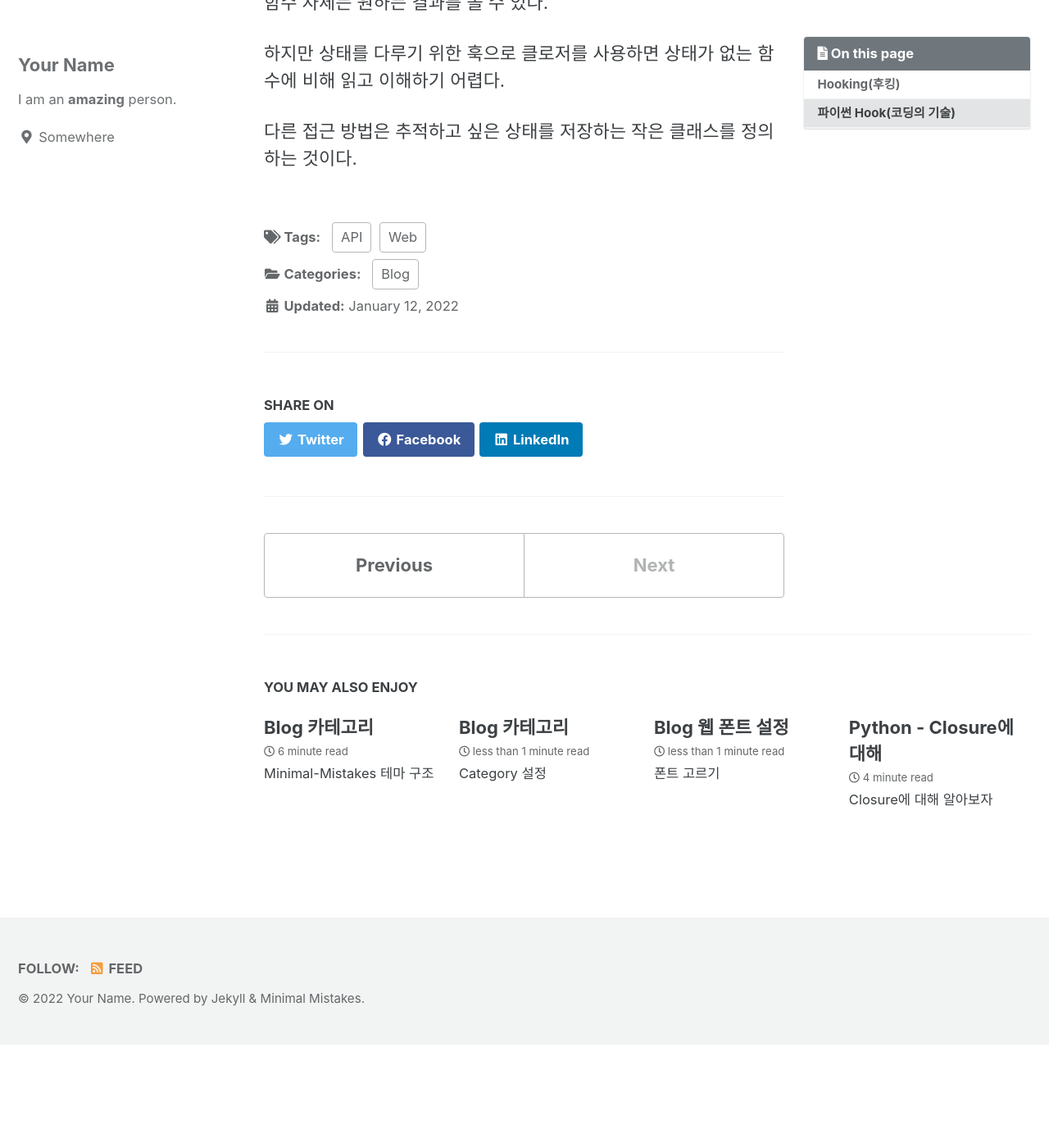
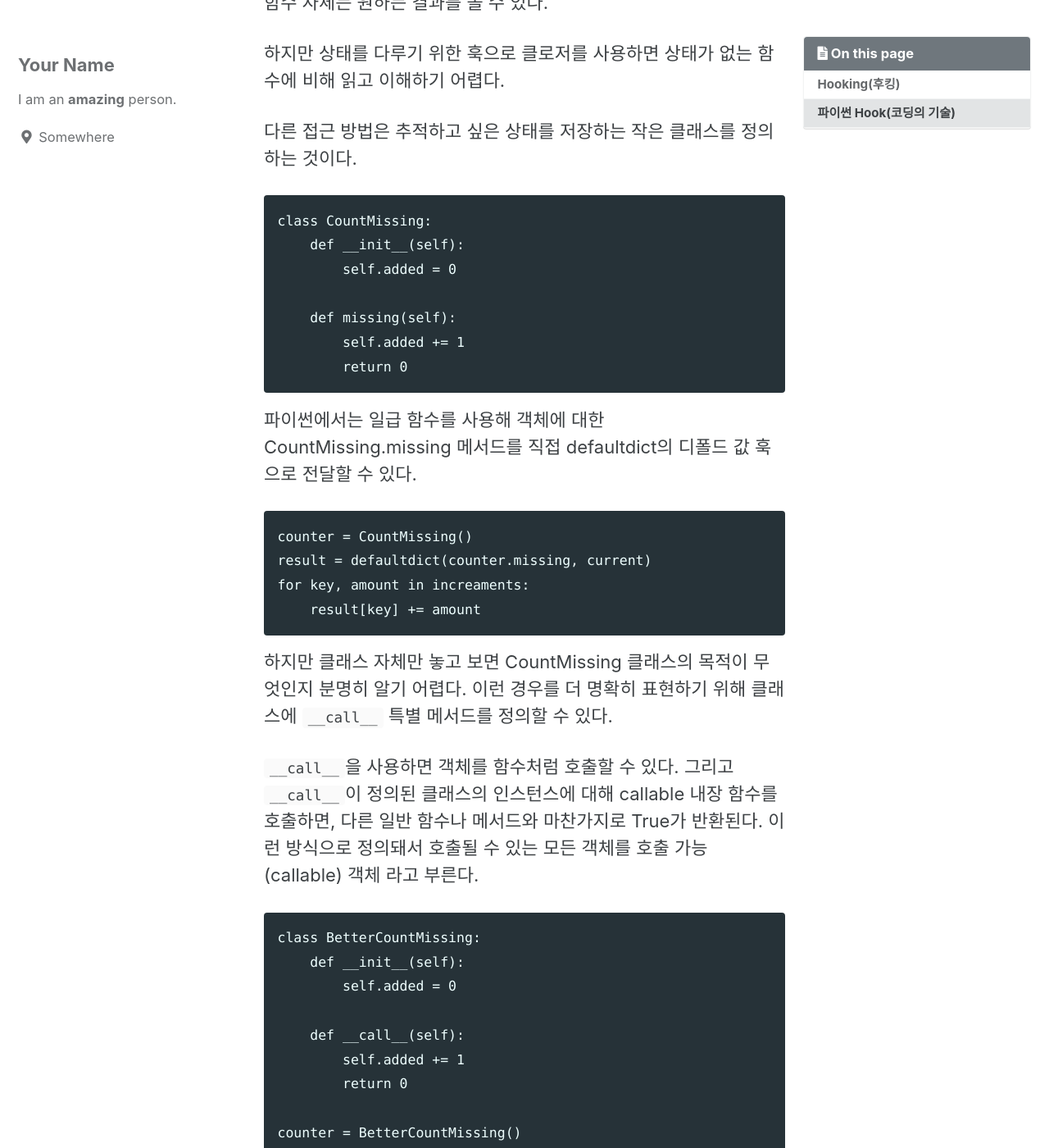
Before and after one commit to jongkyuu/jongkyuu.github.io, a Jekyll site: the page built from _posts/2022-01-12-API_Hook.md, in a window 1280 px wide and 1400 px high, scrolled down 2739 px. Shown: the whole window at 82% size. Built offline with Jekyll 4.4.1, drawn with Linux system fonts in a browser that asks for light colours; cached includes are drawn as plain includes; before the commit the page ends 4013 px from its top, so only the background shows below that; some of the changed text lies outside the part shown.

Commit message:
Python API Hook 수정

````diff
--- a/_posts/2022-01-12-API_Hook.md
+++ b/_posts/2022-01-12-API_Hook.md
@@ -88,3 +88,50 @@ defaultdict는 missing 훅이 상태를 관리한다는 점을 알지 못하지
 하지만 상태를 다루기 위한 훅으로 클로저를 사용하면 상태가 없는 함수에 비해 읽고 이해하기 어렵다.
 
 다른 접근 방법은 추적하고 싶은 상태를 저장하는 작은 클래스를 정의하는 것이다.
+
+```
+class CountMissing:
+    def __init__(self):
+        self.added = 0
+
+    def missing(self):
+        self.added += 1
+        return 0
+```
+
+파이썬에서는 일급 함수를 사용해 객체에 대한 CountMissing.missing 메서드를 직접 defaultdict의 디폴드 값 훅으로 전달할 수 있다.
+
+```
+counter = CountMissing()
+result = defaultdict(counter.missing, current)
+for key, amount in increaments:
+    result[key] += amount
+```
+
+하지만 클래스 자체만 놓고 보면 CountMissing 클래스의 목적이 무엇인지 분명히 알기 어렵다. 이런 경우를 더 명확히 표현하기 위해 클래스에 `__call__` 특별 메서드를 정의할 수 있다.
+
+`__call__`을 사용하면 객체를 함수처럼 호출할 수 있다. 그리고 `__call__`이 정의된 클래스의 인스턴스에 대해 callable 내장 함수를 호출하면, 다른 일반 함수나 메서드와 마찬가지로 True가 반환된다. 이런 방식으로 정의돼서 호출될 수 있는 모든 객체를 호출 가능(callable) 객체 라고 부른다.
+
+```
+class BetterCountMissing:
+    def __init__(self):
+        self.added = 0
+
+    def __call__(self):
+        self.added += 1
+        return 0
+
+counter = BetterCountMissing()
+assert counter() == 0
+assert callable(counter)
+```
+
+```
+result = defaultdict(counter, current)   # __call__에 의존
+for key, amount int increaments:
+    result[key] += amount
+
+assert counter.added == 2
+```
+
+`__call__` 메서드는 (API 훅처럼) 함수가 인자로 쓰일 수 있는 부분에 이 클래스의 인스턴스를 사용할 수 있다는 사실을 나타낸다.
````
